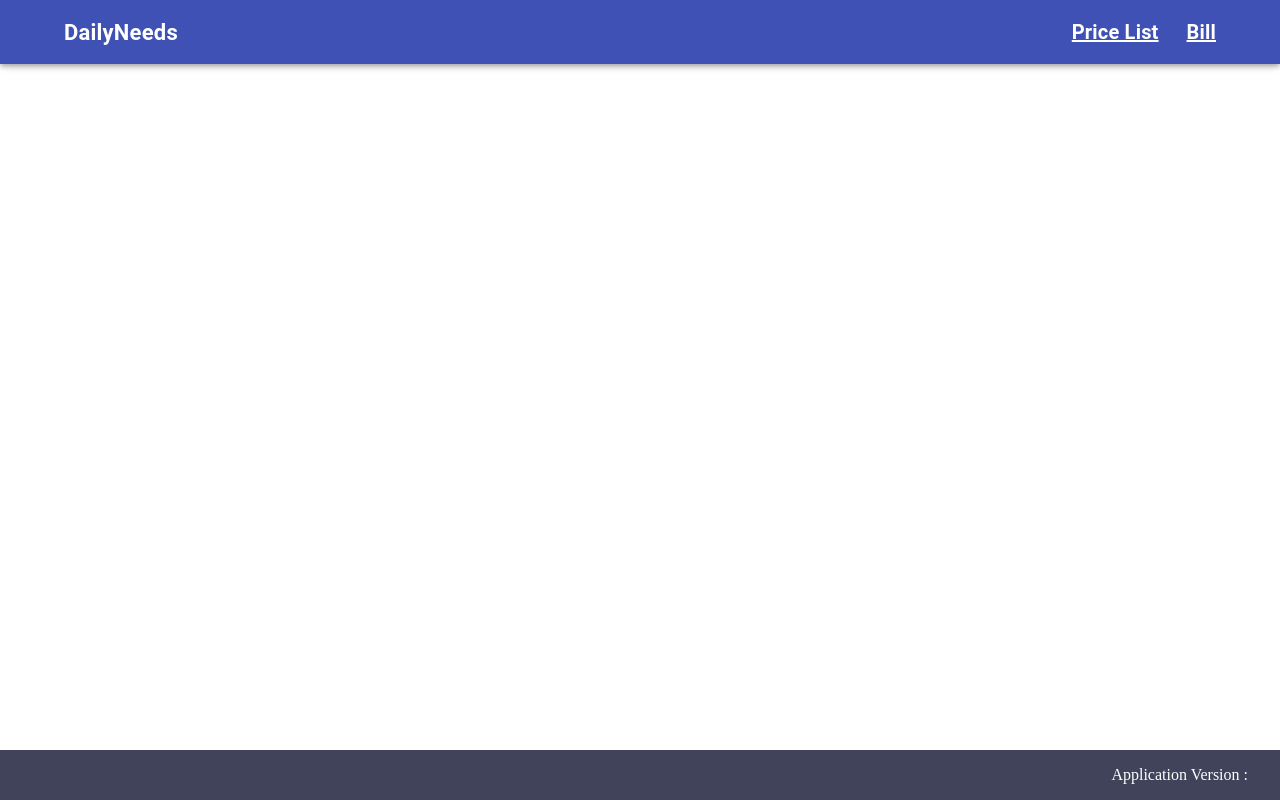
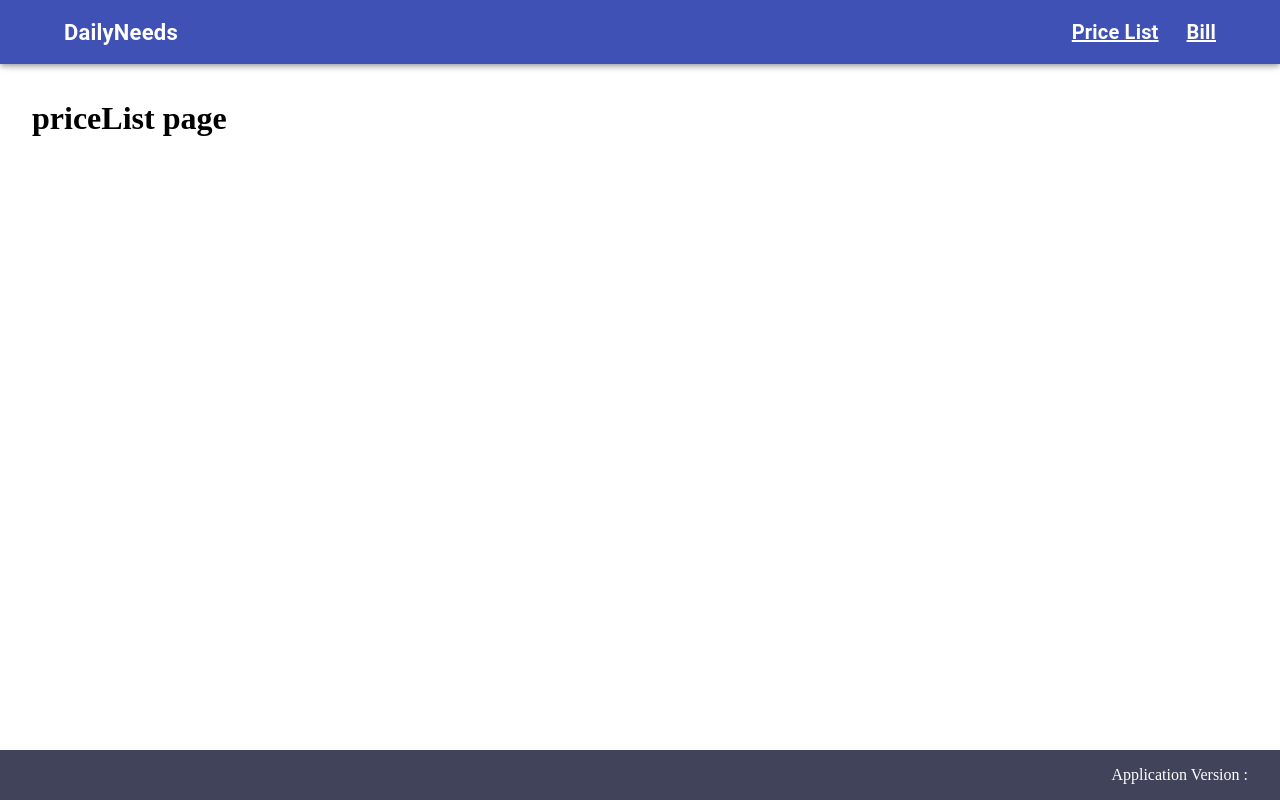
Before and after one commit to sonali-8987/groceryWeb_frontend_repo, a React (Create React App) app: page /priceList in a window 1280 px wide. Shown: the top 800 px of the page. Built offline with nearby package versions, Linux system fonts and the light colour scheme; no server answers.

Commit message:
[Sonali] Add. route for pricelist and bill pages

```diff
--- a/src/App.js
+++ b/src/App.js
@@ -1,13 +1,18 @@
+import { Container } from '@material-ui/core';
 import Footer from './components/footer/Footer';
 import Header from './components/header/Header';
+import RootRouter from './components/router/RootRouter';
+import {Box} from '@material-ui/core';
 
 
 function App() {
   return (
-    <>
+   <>
       <Header />
+     <RootRouter />
       <Footer />
-    </>
+
+   </>
 
   );
 }
--- /dev/null
+++ b/src/components/bill/Bill.js
@@ -0,0 +1,13 @@
+import { Container } from "@material-ui/core";
+import React from "react";
+
+import styles from "./styles/billStyles"
+
+const Bill = () => {
+    const classes = styles();
+    return (
+        <Container className={classes.billContainer}> <h1>Bill</h1></Container>
+    )
+}
+
+export default Bill;
--- /dev/null
+++ b/src/components/bill/styles/billStyles.js
@@ -0,0 +1,10 @@
+import { makeStyles } from "@material-ui/core";
+
+export default makeStyles(() => ({
+
+    billContainer: {
+        marginTop: "100px",
+        marginLeft: "0"
+    }
+
+}))
--- a/src/components/header/Header.js
+++ b/src/components/header/Header.js
@@ -1,31 +1,29 @@
 import React from 'react';
 import { AppBar, Toolbar, Typography } from "@material-ui/core";
 import styles from "./styles/headerStyles";
-import { BrowserRouter, Link } from 'react-router-dom';
-
 
 const Header = () => {
     const classes = styles();
 
     return (
-        <BrowserRouter>
 
             <AppBar className={classes.appbar}>
                 <Toolbar className={classes.toolbar}>
                     <Typography className={classes.header}>DailyNeeds</Typography>
 
                     <div className={classes.pages}>
-                        <Link to="/priceList" className={classes.priceListLink}>
+                        <a href="priceList" className={classes.priceListLink}>
                             <Typography className={classes.priceList}>Price List </Typography>
-                        </Link>
-                        <Link to="/" className={classes.billLink}>
+                        </a>
+                        <a href="/bill" className={classes.billLink}>
                             <Typography className={classes.bill}>Bill</Typography>
-                        </Link>
+                        </a>
                     </div>
 
                 </Toolbar>
             </AppBar>
-        </BrowserRouter>
+
+
     );
 };
 export default Header;
--- a/src/components/header/styles/headerStyles.js
+++ b/src/components/header/styles/headerStyles.js
@@ -2,6 +2,9 @@ import { makeStyles } from "@material-ui/core";
 
 export default makeStyles(() => ({
 
+    appbar:{
+        position:"fixed"
+    },
     toolbar: {
         display: "flex",
         justifyContent: "space-between",
--- /dev/null
+++ b/src/components/priceList/PriceList.js
@@ -0,0 +1,17 @@
+import { Container } from "@material-ui/core";
+import React from "react";
+import styles from  "./styles/priceListStyles";
+
+const PriceList = () => {
+    const classes = styles();
+
+    return(
+
+        <Container className={classes.priceListContainer}>
+            <h1>priceList page</h1>
+        </Container>
+
+    )
+
+};
+export default PriceList;
--- /dev/null
+++ b/src/components/priceList/styles/priceListStyles.js
@@ -0,0 +1,9 @@
+import { makeStyles } from "@material-ui/core";
+
+export default makeStyles(() => ({
+
+    priceListContainer:{
+        marginTop:"100px",
+        marginLeft:"0"
+    }
+}))
--- /dev/null
+++ b/src/components/router/RootRouter.js
@@ -0,0 +1,19 @@
+import { BrowserRouter as Router, Route, Routes, Navigate } from "react-router-dom";
+import React from "react";
+import PriceList from "../priceList/PriceList";
+import Bill from "../bill/Bill";
+
+const RootRouter = () => {
+
+    return (
+        <Router>
+            <Routes>
+
+                <Route path="/priceList" element={<PriceList />}></Route>
+                <Route path="/bill" element={<Bill />}></Route>
+            </Routes>
+        </Router>
+    );
+};
+
+export default RootRouter;
```
Also changed, not shown: public/manifest.json.
